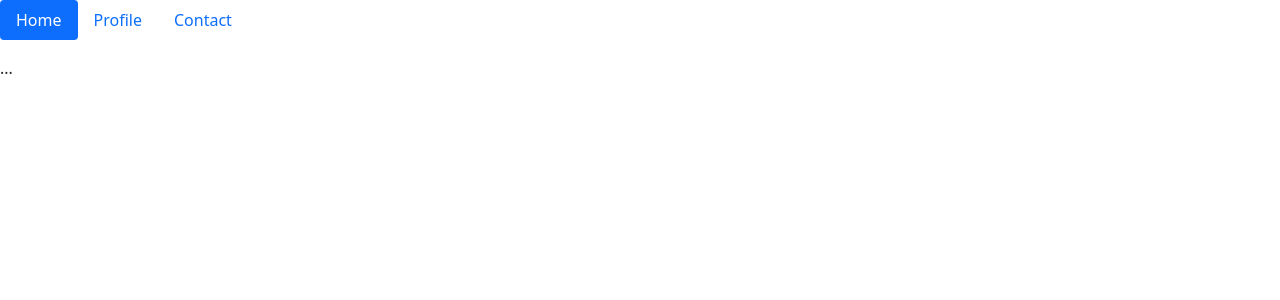
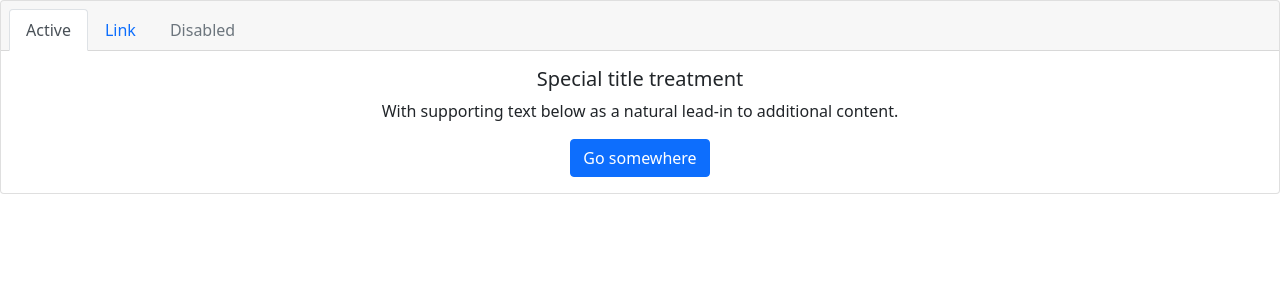
Before and after one commit to Juliet-Ol/appointment, a Django app: page / in a window 1280 px wide. Shown: the top 300 px of the page. Run offline with Django 4.2, Linux system fonts and the light colour scheme; some libraries are stand-ins or nearby versions.

Commit message:
add navbar

```diff
--- a/appointment/settings.py
+++ b/appointment/settings.py
@@ -45,7 +45,8 @@ INSTALLED_APPS = [
     'docappointment',
     'bootstrap5',
     'tailwind',
-    'cloudinary'
+    'cloudinary',
+    'crispy_forms',
 
 ]
 
--- a/docappointment/templates/navbar.html
+++ b/docappointment/templates/navbar.html
@@ -1,16 +1,20 @@
-<ul class="nav nav-pills mb-3" id="pills-tab" role="tablist">
+<div class="card text-center">
+    <div class="card-header">
+      <ul class="nav nav-tabs card-header-tabs">
         <li class="nav-item">
-      <a class="nav-link active" id="pills-home-tab" data-toggle="pill" href="#pills-home" role="tab" aria-controls="pills-home" aria-selected="true">Home</a>
+          <a class="nav-link active" href="#">Active</a>
         </li>
         <li class="nav-item">
-      <a class="nav-link" id="pills-profile-tab" data-toggle="pill" href="#pills-profile" role="tab" aria-controls="pills-profile" aria-selected="false">Profile</a>
+          <a class="nav-link" href="#">Link</a>
         </li>
         <li class="nav-item">
-      <a class="nav-link" id="pills-contact-tab" data-toggle="pill" href="#pills-contact" role="tab" aria-controls="pills-contact" aria-selected="false">Contact</a>
+          <a class="nav-link disabled" href="#">Disabled</a>
         </li>
       </ul>
-  <div class="tab-content" id="pills-tabContent">
-    <div class="tab-pane fade show active" id="pills-home" role="tabpanel" aria-labelledby="pills-home-tab">...</div>
-    <div class="tab-pane fade" id="pills-profile" role="tabpanel" aria-labelledby="pills-profile-tab">...</div>
-    <div class="tab-pane fade" id="pills-contact" role="tabpanel" aria-labelledby="pills-contact-tab">...</div>
     </div>
+    <div class="card-body">
+      <h5 class="card-title">Special title treatment</h5>
+      <p class="card-text">With supporting text below as a natural lead-in to additional content.</p>
+      <a href="#" class="btn btn-primary">Go somewhere</a>
+    </div>
+  </div>
```
Also changed, not shown: 2 other files. Lines whose indentation alone changed are shown as unchanged.
